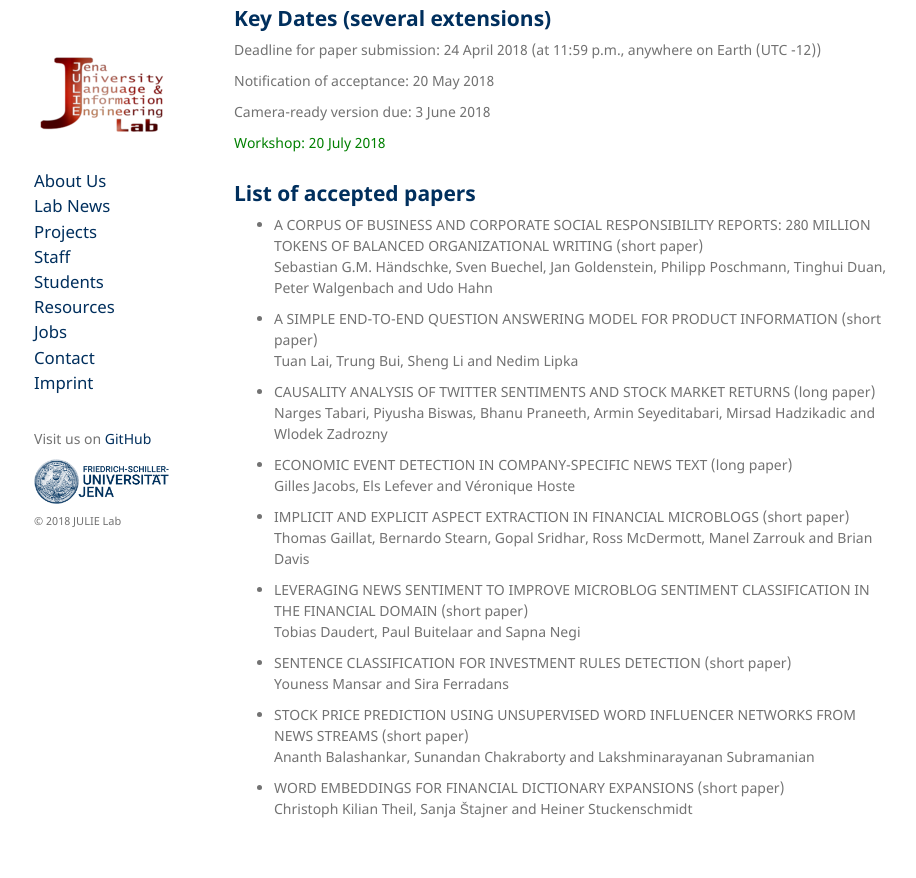
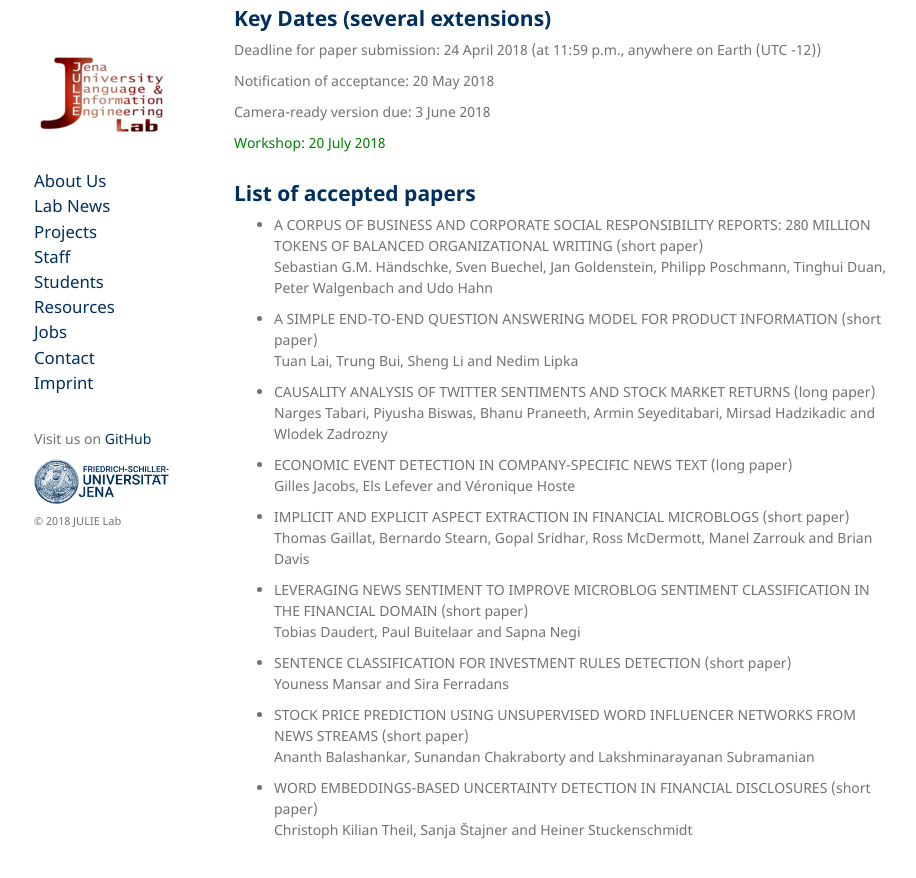
Before and after one commit to JULIELab/JULIELab.github.io, a Jekyll site: the page built from econlp2018.md, in a window 1280 px wide and 900 px high, scrolled down 1968 px. Shown: the top 878 px of the window, without its empty margins (176-1092 px from the left). Built offline with Jekyll 4.4.1, drawn with Linux system fonts in a browser that asks for light colours; our own code applies the rules of GitHub Pages for plain Markdown files.

Commit message:
Corrects title of paper by Theil, Štajner and Stuckenschmidt

```diff
--- a/econlp2018.md
+++ b/econlp2018.md
@@ -94,5 +94,5 @@ Youness Mansar and Sira Ferradans
 * STOCK PRICE PREDICTION USING UNSUPERVISED WORD INFLUENCER NETWORKS FROM NEWS STREAMS (short paper)<br/>
 Ananth Balashankar, Sunandan Chakraborty and Lakshminarayanan Subramanian
 
-* WORD EMBEDDINGS FOR FINANCIAL DICTIONARY EXPANSIONS (short paper)<br/>
+* WORD EMBEDDINGS-BASED UNCERTAINTY DETECTION IN FINANCIAL DISCLOSURES (short paper)<br/>
 Christoph Kilian Theil, Sanja Štajner and Heiner Stuckenschmidt
```
